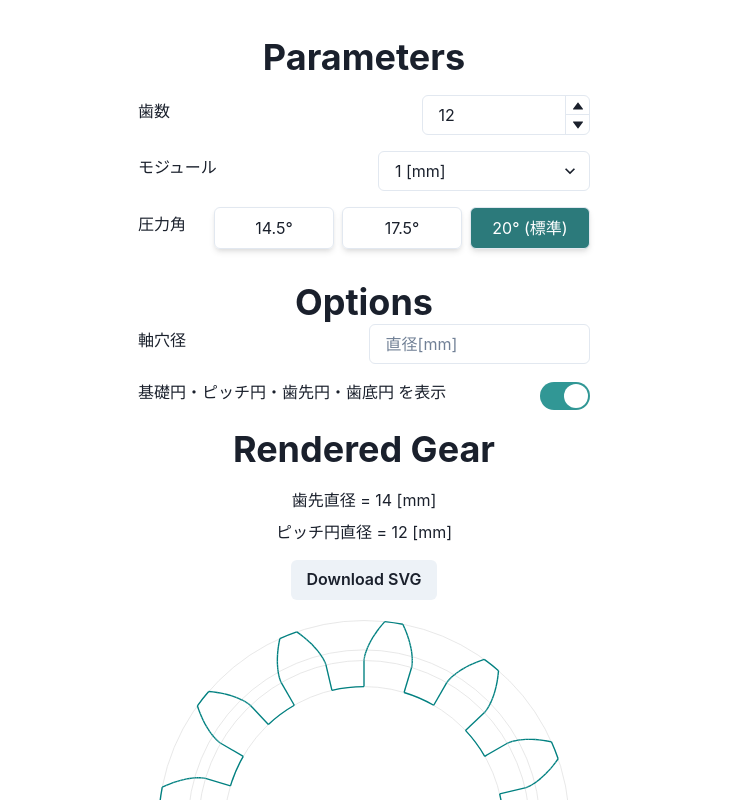
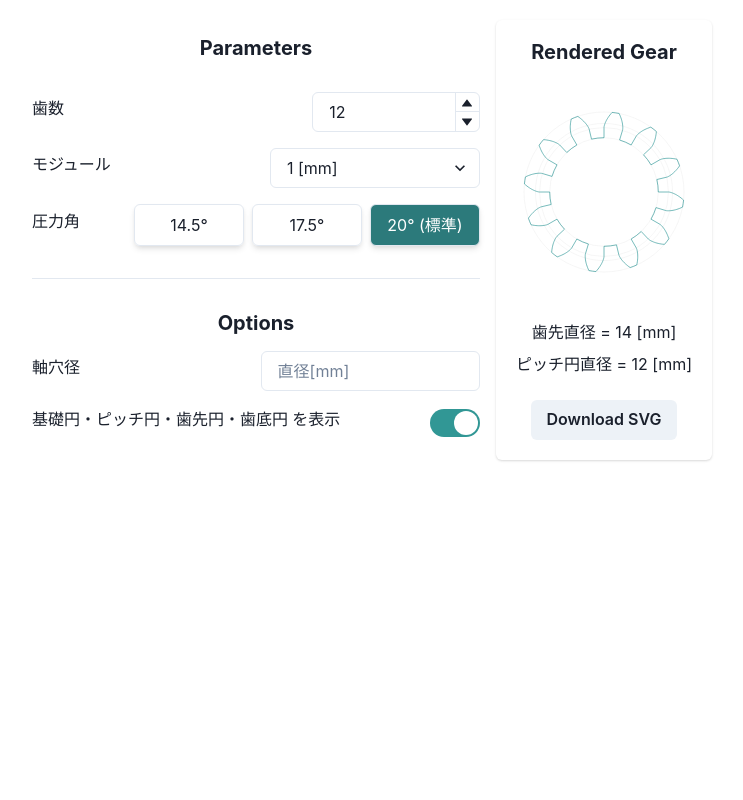
Before and after one commit to sw1227/gear-svg, a React (Vite) app: page / in a window 1280 px wide. Shown: the top 800 px of the page, without its empty margins (276-1019 px from the left). Built offline with nearby package versions, Linux system fonts and the light colour scheme.

Commit message:
fix: layout

```diff
--- a/src/App.tsx
+++ b/src/App.tsx
@@ -1,7 +1,7 @@
 import { FC, useState, useEffect, useRef } from 'react'
 import { useRecoilState, useRecoilValue } from 'recoil'
 import './App.css'
-import { Box, Button, Heading, VStack, Text } from '@chakra-ui/react'
+import { Box, Button, Heading, VStack, Text, Card, CardHeader, CardBody, CardFooter, Flex, StackDivider } from '@chakra-ui/react'
 import GearSvg from './components/GearSvg.tsx'
 import TeethNumberForm from './components/TeethNumberForm.tsx'
 import ModuleForm from './components/ModuleForm.tsx'
@@ -73,9 +73,11 @@ const App: FC = () => {
 
   return (
     <>
-      <Box p={4}>
-        <Heading mb={4}>Parameters</Heading>
-        <VStack spacing={4}>
+      <Flex>
+        <VStack width='480px' p={4} spacing={8} divider={<StackDivider />}>
+
+          <VStack width='full' spacing={4}>
+            <Heading mb={4} size='md'>Parameters</Heading>
             {/* Number of teeth */}
             <TeethNumberForm teethValue={teethNumber} onChange={setTeethNumber} />
             {/* Module [mm] */}
@@ -84,29 +86,22 @@ const App: FC = () => {
             <PressureAngleForm pressureAngleValue={pressureAngleDegree} onChange={setPressureAngleDegree} />
           </VStack>
 
-        <Heading mt={8}>Options</Heading>
-        <VStack spacing={4}>
-          <HoleDiameterForm onChange={setHoleDiameter}/>
+          <VStack width='full' spacing={4}>
+            <Heading size='md'>Options</Heading>
+            <HoleDiameterForm onChange={setHoleDiameter} />
             <VisibilityForm visibilityValue={showCircle} onChange={setShowCircle} />
           </VStack>
 
-        <Heading mt={4}>Rendered Gear</Heading>
-
-        <Box mt={4}>
-          <VStack spacing={2}>
-            <Text>歯先直径 = {2 * tipRadius} [mm]</Text>
-            <Text>ピッチ円直径 = {pitchDiameter} [mm]</Text>
         </VStack>
-        </Box>
-
-        {/* Download button */}
-        <Button onClick={handleDownload} mt={4}>Download SVG</Button>
-
-        <Box ref={svgContainerRef} display="flex" justifyContent="center" boxSizing='border-box'>
+        <Box flex='1'>
+          <Card>
+            <CardHeader><Heading size='md'>Rendered Gear</Heading></CardHeader>
+            <CardBody>
+              <Box ref={svgContainerRef} display='flex' justifyContent='center' boxSizing='border-box'>
                 {/* svg to draw a gear */}
                 <svg
                   ref={svgRef}
-            xmlns="http://www.w3.org/2000/svg"
+                  xmlns='http://www.w3.org/2000/svg'
                   width={svgSize}
                   height={svgSize}
                   viewBox={`-${tipRadius + svgMargin} -${tipRadius + svgMargin} ${(tipRadius + svgMargin) * 2} ${(tipRadius + svgMargin) * 2}`}
@@ -114,7 +109,18 @@ const App: FC = () => {
                   <GearSvg showCircle={showCircle} />
                 </svg>
               </Box>
+            </CardBody>
+            <CardFooter display="flex" justifyContent="center" alignItems="center">
+              <VStack spacing={2}>
+                <Text>歯先直径 = {2 * tipRadius} [mm]</Text>
+                <Text>ピッチ円直径 = {pitchDiameter} [mm]</Text>
+                {/* Download button */}
+                <Button onClick={handleDownload} mt={4}>Download SVG</Button>
+              </VStack>
+            </CardFooter>
+          </Card>
         </Box>
+      </Flex>
     </>
   )
 }
--- a/src/components/PressureAngleForm.tsx
+++ b/src/components/PressureAngleForm.tsx
@@ -61,7 +61,7 @@ const RadioCard: FC<RadioCardProps> = (props) => {
         }}
         px={4}
         py={2}
-        minWidth="120px"
+        minWidth="110px"
       >
         {props.children}
       </Box>
```
Lines whose indentation alone changed are shown as unchanged.
